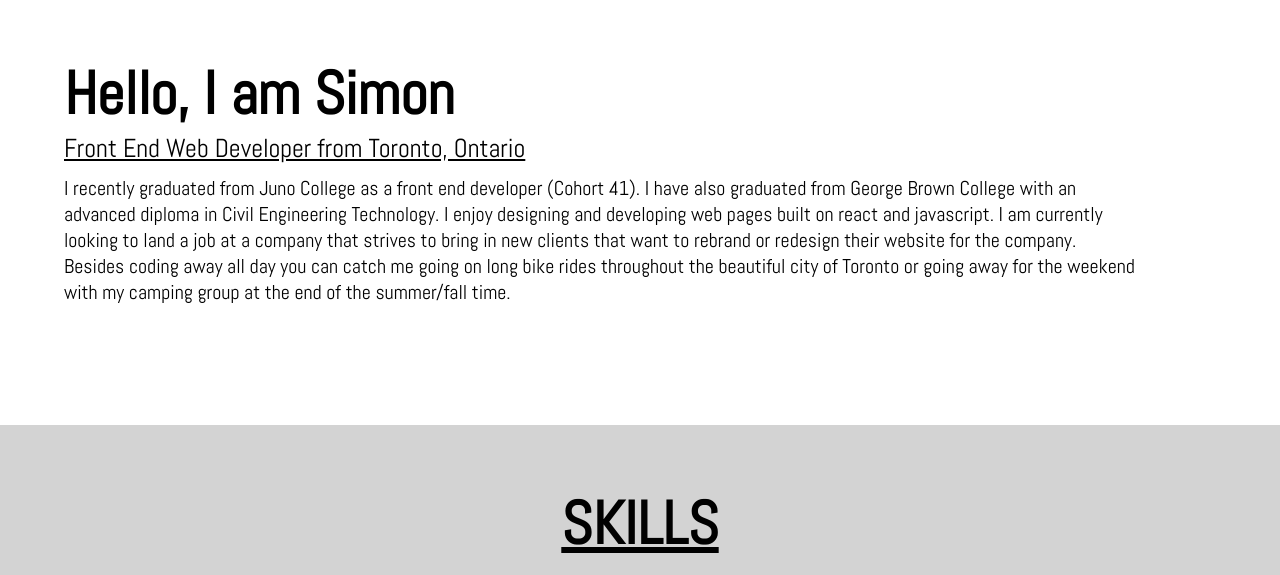
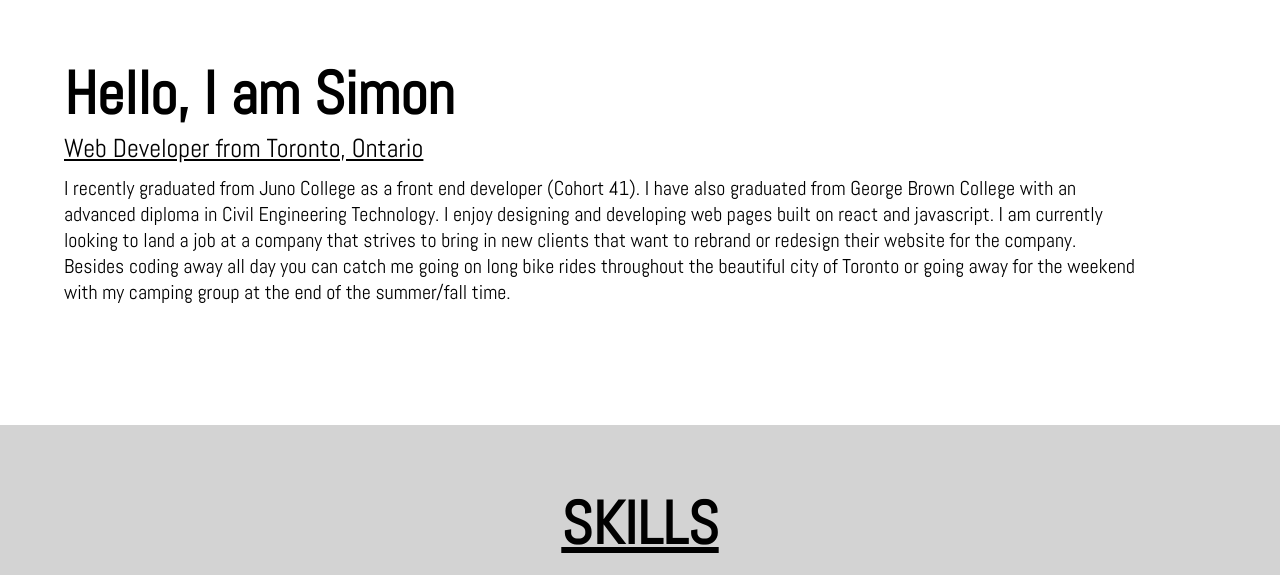
Before and after one commit to SimonOConnor28/Portfolio, a plain HTML site: page index.html in a window 1280 px wide. Shown: the part 840-1415 px from the top of the page. Drawn offline with nearby package versions, Linux system fonts and the light colour scheme.

Commit message:
new title didn't fit will in the end

```diff
--- a/index.html
+++ b/index.html
@@ -77,7 +77,7 @@
         <div class="wrapper">
             <div class="about" id="about">
                 <h2>Hello, I am Simon</h2>
-                <p>Front End Web Developer from Toronto, Ontario</p>
+                <p>Web Developer from Toronto, Ontario</p>
                 <p>
                     I recently graduated from Juno College as a front end developer (Cohort 41). I have also graduated from
                     George Brown College with an advanced diploma in Civil Engineering Technology. I enjoy designing and developing web
```
